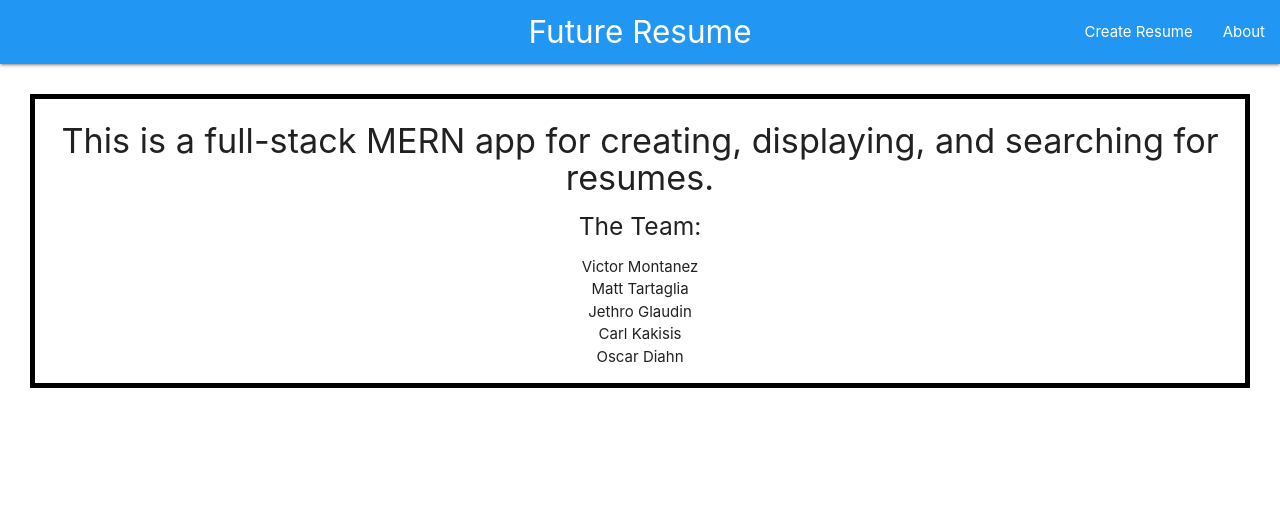
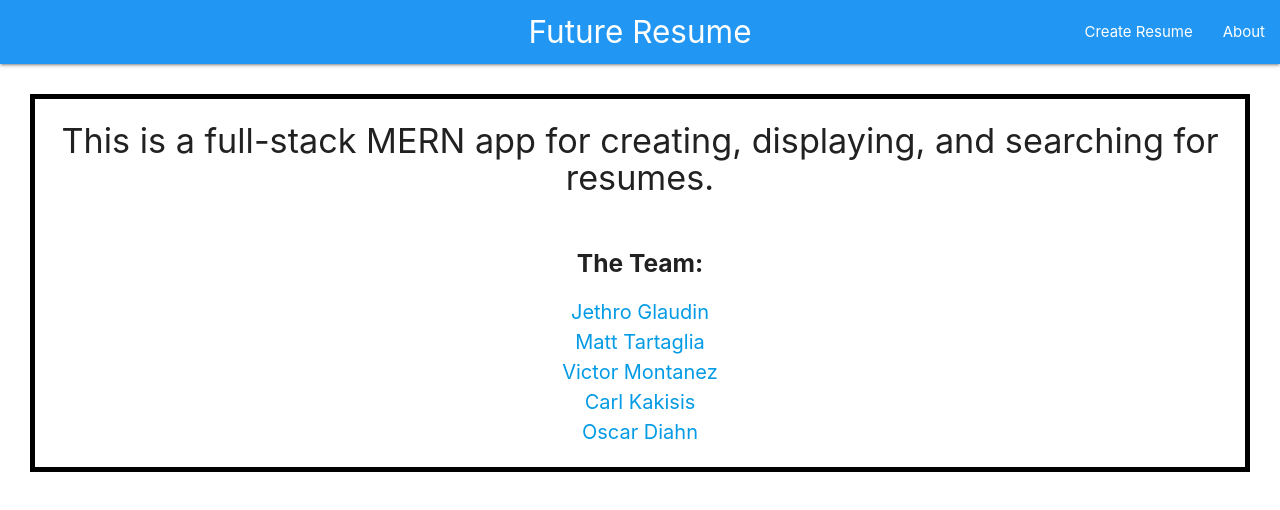
Before and after one commit to m-tartag/FutureResume, a React (Create React App) app in the folder client/: page /about in a window 1280 px wide. Shown: the top 510 px of the page. Built offline with nearby package versions, Linux system fonts and the light colour scheme.

Commit message:
added github links to About

```diff
--- a/client/src/App.css
+++ b/client/src/App.css
@@ -32,8 +32,14 @@
   }
 }
 
+/* About Page */
+
 #About {
   border: solid 5px black;
   text-align: center;
   margin: 30px;
 }
+
+#Team {
+  font-size: 20px;
+}
--- a/client/src/components/layouts/About.js
+++ b/client/src/components/layouts/About.js
@@ -4,13 +4,14 @@ const About = () => {
   return (
     <div>
       <div id='About'>
-        <h4>This is a full-stack MERN app for creating, displaying, and searching for resumes.</h4>
-        <h5>The Team:</h5>
-        <ul><li>Victor Montanez</li>
-          <li>Matt Tartaglia</li>
-          <li>Jethro Glaudin</li>
-          <li>Carl Kakisis</li>
-          <li>Oscar Diahn</li>
+        <h4>This is a full-stack MERN app for creating, displaying, and searching for resumes.</h4><br/>
+        <h5 style={{ fontWeight: 'bold'}}>The Team:</h5>
+        <ul id='Team'>
+          <li><a href="https://github.com/jethroglaudin">Jethro Glaudin</a></li>
+          <li><a href="https://github.com/m-tartag">Matt Tartaglia</a></li>
+          <li><a href="https://github.com/VicMontanez">Victor Montanez</a></li>
+          <li><a href="https://github.com/Messinias1">Carl Kakisis</a></li>
+          <li><a href="#">Oscar Diahn</a></li>
         </ul>
       </div>
     </div>
```
